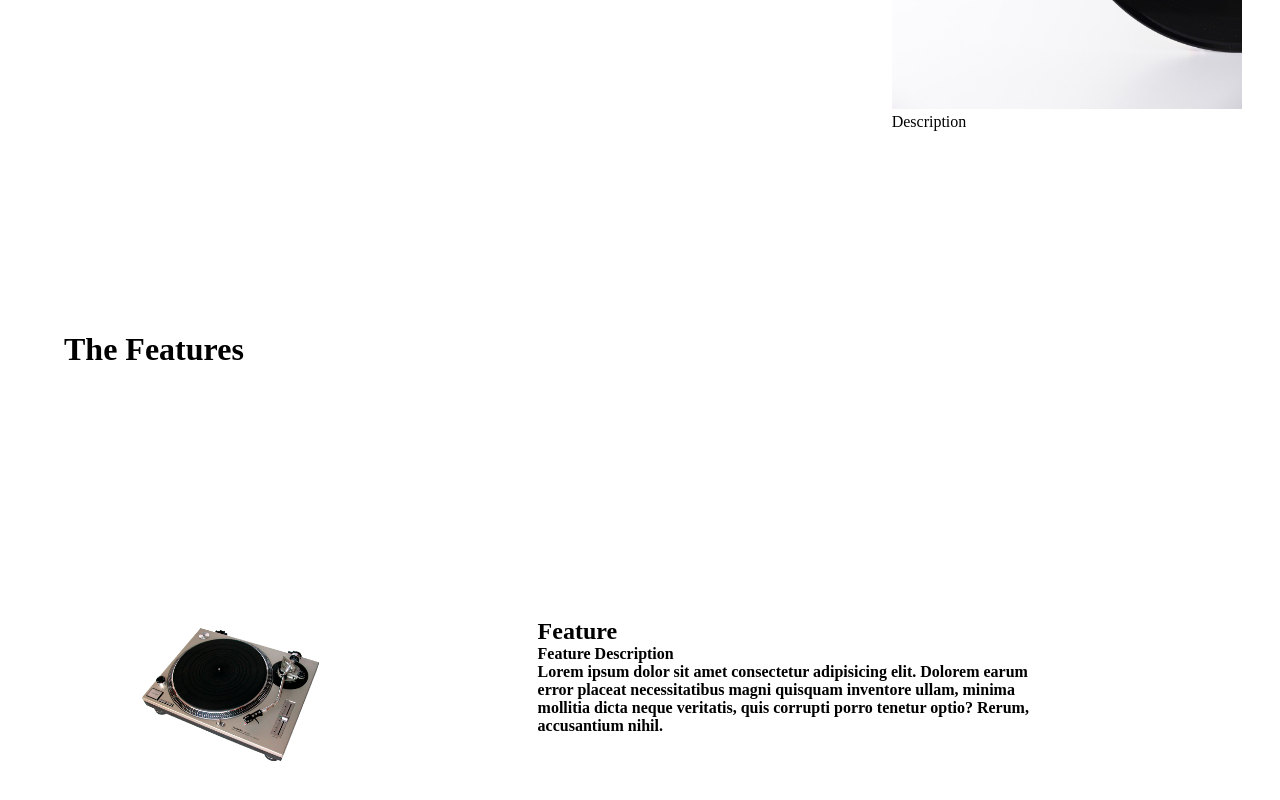
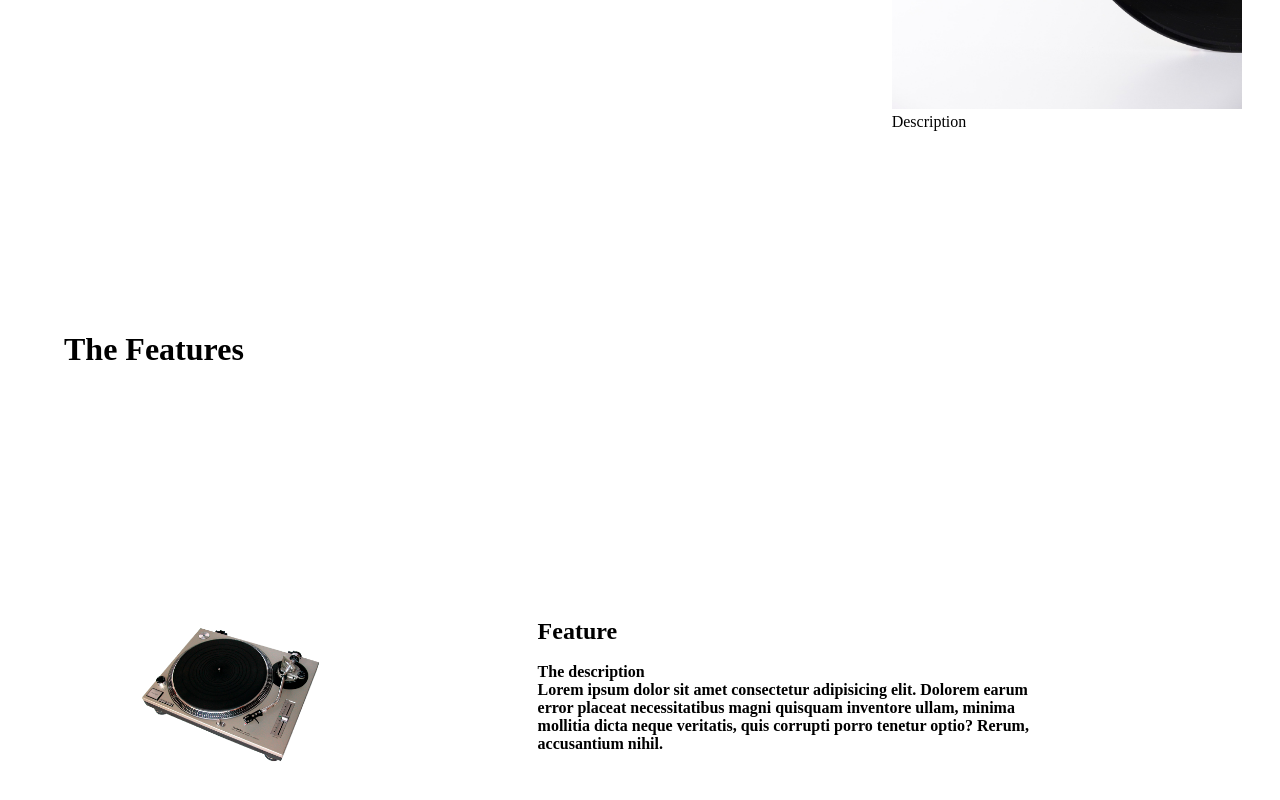
Before and after one commit to PaulSess/vinyl-ts, a Next.js app: page / in a window 1280 px wide. Shown: the part 2121-2921 px from the top of the page. Built offline with nearby package versions, Linux system fonts and the light colour scheme.

Commit message:
img stairs component made and styled half way through

```diff
--- a/app/components/feature-slide.jsx
+++ b/app/components/feature-slide.jsx
@@ -1,14 +1,15 @@
 import featureslide from "../stylesheets/feature-slide.css"
 
-export default function Featureslide() {
+export default function Featureslide(props) {
+
   return (
     <>
         <div className="featurediv">
           <img className="featureimg" src="product.png" alt="featrue img"/>
           <div className="featuretxt-carousell">
-            <h2>Feature</h2>
-            <h4>Feature Description<br></br>
-                Lorem ipsum dolor sit amet consectetur adipisicing elit. Dolorem earum error placeat necessitatibus magni quisquam inventore ullam, minima mollitia dicta neque veritatis, quis corrupti porro tenetur optio? Rerum, accusantium nihil.
+            <h2>{props.header}</h2><br></br>
+            <h4>{props.descriptionHeader}<br></br>
+                {props.description}
             </h4>
           </div>
         </div>
--- /dev/null
+++ b/app/components/img-stairs.jsx
@@ -0,0 +1,22 @@
+import imgstairs from "../stylesheets/img-stairs.css"
+
+export default function Imagestairs(props) {
+  return (
+    <>
+      <section className="Imagestair-section">
+        <div>
+          <img className="stairimg1" style={{width:'350px'}} src="landingpage portrait1.jpg" alt="img step 1" />
+          <p>Description</p>
+        </div>
+        <div>
+          <img className="stairimg2" style={{width:'350px', marginTop:'150px'}} src="landingpage portrait2.jpg" alt="img step 2" />
+          <p>Description</p>
+        </div>
+        <div>
+          <img className="stairimg3" style={{width:'350px', marginTop:'300px'}} src="landingpage portrait3.jpg" alt="img step 3" />
+          <p>Description</p>
+        </div>
+      </section>
+    </>
+  )
+}
--- a/app/page.jsx
+++ b/app/page.jsx
@@ -2,8 +2,9 @@ import Image from 'next/image'
 import { Inter } from 'next/font/google'
 import styles from './page.module.css'
 
+import Navbar from './components/navbar';
+import Imagestairs from './components/img-stairs';
 import Featureslide from './components/feature-slide';
-import Navbar from './components/navbar';
 import Footer from './components/footer';
 
 import Head from 'next/head';
@@ -45,25 +46,16 @@ export default function Home() {
         <img style={{width:'400px', marginRight:'10%'}} src="product.png" alt="logo" />
       </section>
 
-      <section style={{display:'flex', justifyContent:'space-around', marginTop:'20%'}}>
-        <div>
-          <img style={{width:'350px'}} src="landingpage portrait1.jpg" alt="img step 1" />
-          <p>Description</p>
-        </div>
-        <div>
-          <img style={{width:'350px', marginTop:'150px'}} src="landingpage portrait2.jpg" alt="img step 2" />
-          <p>Description</p>
-        </div>
-        <div>
-          <img style={{width:'350px', marginTop:'300px'}} src="landingpage portrait3.jpg" alt="img step 3" />
-          <p>Description</p>
-        </div>
-      </section>
+      <Imagestairs />
 
       <h1 style={{marginBottom:'100px', margin:'200px 0 50px 5%'}}>The Features</h1>
       <div style={{width:'100%', display:'flex', overflowX:'auto'}}>
-        <Featureslide />
-        {/* <Featureslide /> */}
+
+        <Featureslide
+          header="Feature"
+          descriptionHeader="The description"
+          description="Lorem ipsum dolor sit amet consectetur adipisicing elit. Dolorem earum error placeat necessitatibus magni quisquam inventore ullam, minima mollitia dicta neque veritatis, quis corrupti porro tenetur optio? Rerum, accusantium nihil."/>
+
       </div>
 
       <Footer />
--- /dev/null
+++ b/app/stylesheets/img-stairs.css
@@ -0,0 +1,17 @@
+.Imagestair-section {
+  display: flex;
+  justify-content: space-around;
+  margin-top: 20%;
+}
+.Imagestair-section img {
+
+}
+.stairimg1 {
+
+}
+.stairimg2 {
+
+}
+.stairimg3 {
+
+}
```
